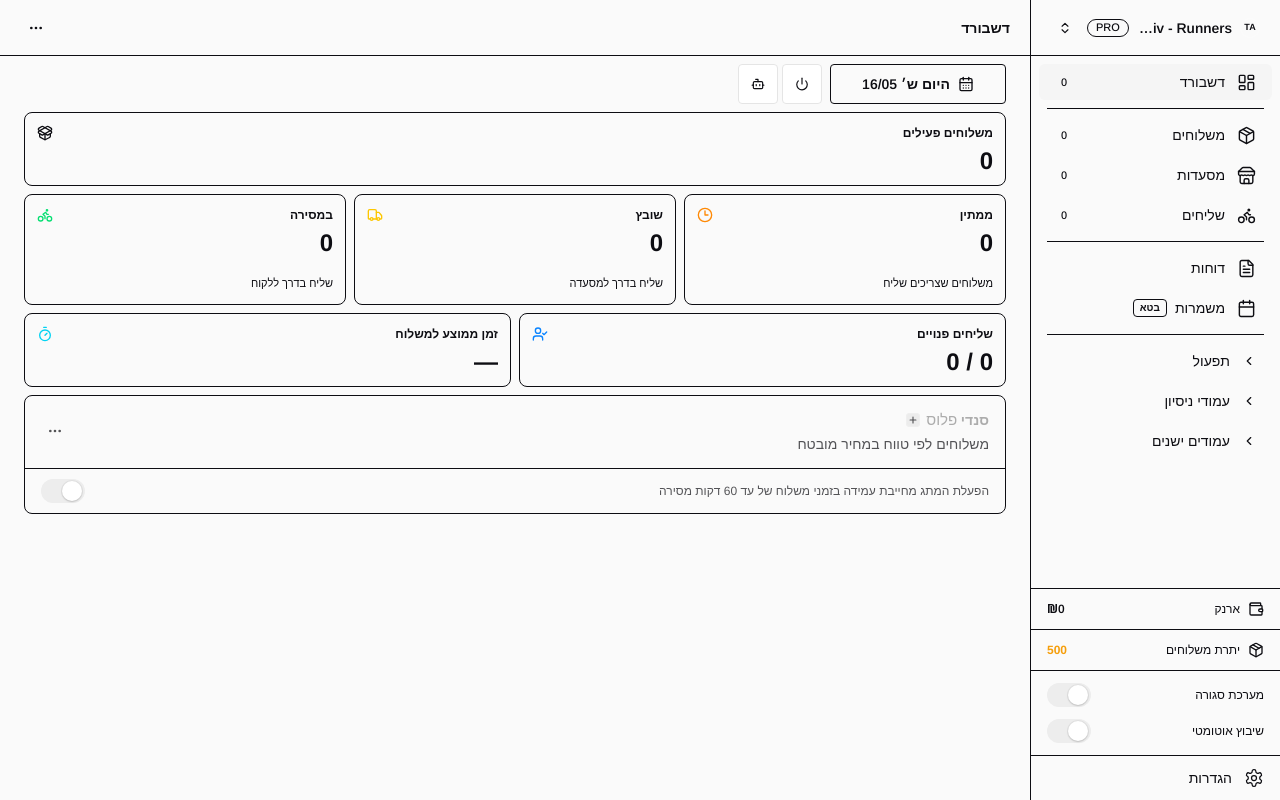
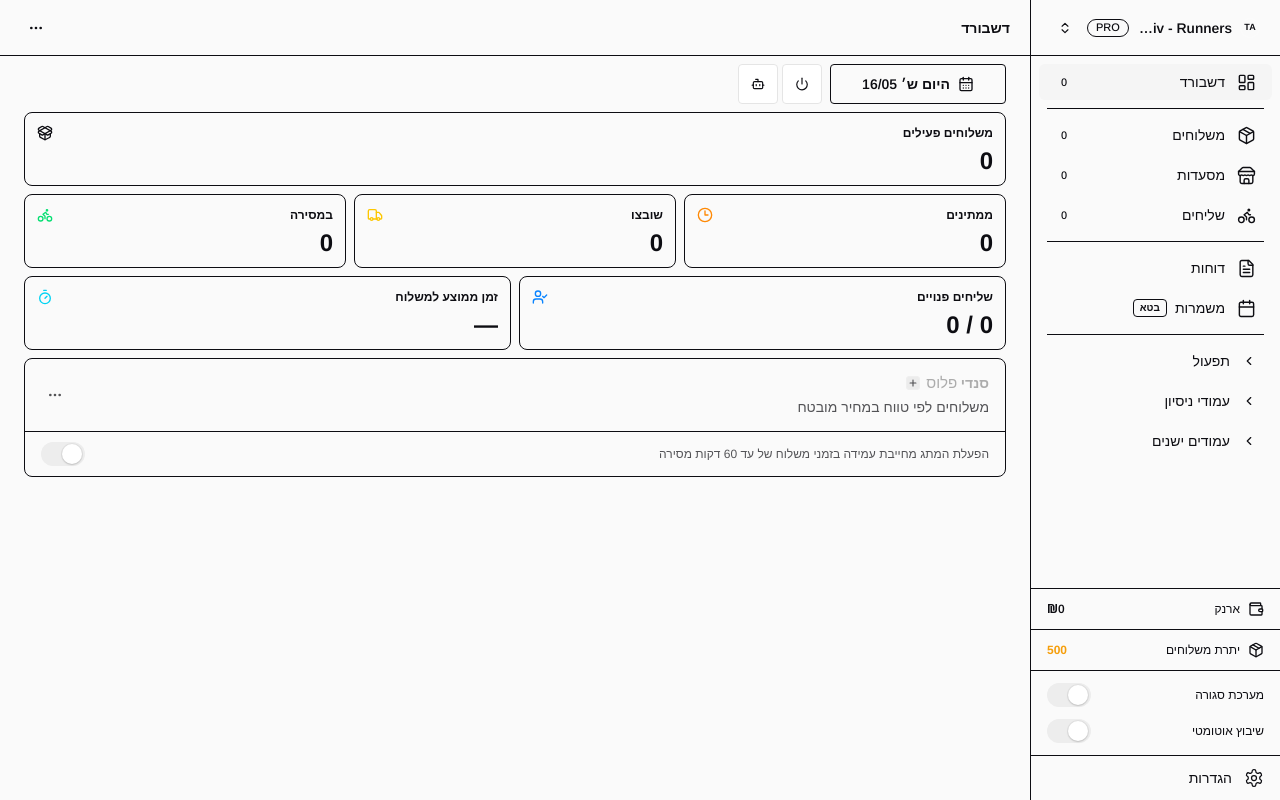
Before and after one commit to UxNinja360/sendi-system-demo, a React (Vite) app: page /dashboard in a window 1280 px wide. Built offline with nearby package versions, Linux system fonts and the light colour scheme; sample sign-in values are in the browser's storage; a web font is replaced by a local one.

Commit message:
תיקונים

```diff
--- a/src/app/pages/dashboard.tsx
+++ b/src/app/pages/dashboard.tsx
@@ -72,7 +72,7 @@ const STATUS_META: Array<{
 }> = [
   {
     id: 'pending',
-    label: 'ממתין',
+    label: 'ממתינים',
     hint: 'משלוחים שצריכים שליח',
     icon: Clock3,
     accentClassName: 'text-orange-400',
@@ -80,7 +80,7 @@ const STATUS_META: Array<{
   },
   {
     id: 'assigned',
-    label: 'שובץ',
+    label: 'שובצו',
     hint: 'שליח בדרך למסעדה',
     icon: Truck,
     accentClassName: 'text-yellow-400',
@@ -661,7 +661,6 @@ export const Dashboard: React.FC = () => {
     () => filteredDeliveries.filter((delivery) => ACTIVE_DELIVERY_STATUSES.includes(delivery.status)).length,
     [filteredDeliveries],
   );
-  const totalStatusCount = Math.max(filteredDeliveries.length, 1);
   const { mapSplitPortal } = useDeliveriesMapSplit({
     deliveries: filteredDeliveries,
     couriers: state.couriers,
@@ -723,9 +722,6 @@ export const Dashboard: React.FC = () => {
                 const isAverageDeliveryTimeCard = status.id === 'cancelled';
                 const Icon = isCourierAvailabilityCard ? UserCheck : isAverageDeliveryTimeCard ? Timer : status.icon;
                 const count = statusCounts.get(status.id) ?? 0;
-                const percent = Math.round((count / totalStatusCount) * 100);
-                const showStatusProgress =
-                  !isCourierAvailabilityCard && !isAverageDeliveryTimeCard;
                 const statusSpanClassName =
                   status.id === 'cancelled'
                     ? 'col-span-2 min-[520px]:col-span-3'
@@ -742,7 +738,6 @@ export const Dashboard: React.FC = () => {
                   : isAverageDeliveryTimeCard
                   ? formatAverageDeliveryTime(averageDeliveryMinutes)
                   : formatNumber(count);
-                const hint = status.hint;
                 const iconClassName = isCourierAvailabilityCard
                   ? 'text-[#0a84ff]'
                   : isAverageDeliveryTimeCard
@@ -765,19 +760,6 @@ export const Dashboard: React.FC = () => {
                     <div className="mt-2 text-xl font-bold leading-none text-app-text sm:text-2xl">
                       {value}
                     </div>
-                    {showStatusProgress ? (
-                      <>
-                        <div className="mt-2 h-1.5 overflow-hidden rounded-full bg-app-surface-raised">
-                          <div
-                            className={`h-full rounded-full ${status.barClassName}`}
-                            style={{ width: `${percent}%` }}
-                          />
-                        </div>
-                        <div className="mt-1.5 truncate text-[10px] text-app-text-secondary sm:text-[11px]">
-                          {hint}
-                        </div>
-                      </>
-                    ) : null}
                   </button>
                 );
               })}
--- a/src/styles/index.css
+++ b/src/styles/index.css
@@ -216,7 +216,7 @@ body {
 .sendi-plus-radius-slider {
   --sendi-plus-fill: 50%;
   --sendi-plus-active-color: #0a84ff;
-  --sendi-plus-thumb-color: var(--app-surface);
+  --sendi-plus-thumb-color: var(--sendi-plus-active-color);
   --sendi-plus-track-muted: color-mix(in srgb, var(--app-text-secondary) 22%, transparent);
   --sendi-plus-track-dot: color-mix(in srgb, var(--app-text-secondary) 32%, var(--app-surface));
   -webkit-appearance: none;
@@ -226,7 +226,7 @@ body {
 
 .sendi-plus-radius-slider--off {
   --sendi-plus-active-color: var(--sendi-plus-track-muted);
-  --sendi-plus-thumb-color: var(--app-surface);
+  --sendi-plus-thumb-color: color-mix(in srgb, var(--app-text-secondary) 42%, var(--app-surface-raised));
 }
 
 .sendi-plus-radius-slider::-webkit-slider-runnable-track {
@@ -251,9 +251,11 @@ body {
 .sendi-plus-radius-slider::-webkit-slider-thumb {
   -webkit-appearance: none;
   background: var(--sendi-plus-thumb-color) !important;
-  border: 2px solid var(--sendi-plus-active-color) !important;
+  border: 0 !important;
   border-radius: 999px !important;
-  box-shadow: 0 0 0 2px var(--app-surface) !important;
+  box-shadow:
+    inset 0 1px 0 rgba(255, 255, 255, 0.24),
+    0 2px 7px color-mix(in srgb, var(--sendi-plus-thumb-color) 36%, transparent) !important;
   height: 24px !important;
   margin-top: -9.5px !important;
   width: 24px !important;
@@ -261,8 +263,8 @@ body {
 
 .sendi-plus-radius-slider::-webkit-slider-thumb:hover {
   box-shadow:
-    0 0 0 2px var(--app-surface),
-    0 0 0 4px color-mix(in srgb, var(--sendi-plus-active-color) 18%, transparent) !important;
+    inset 0 1px 0 rgba(255, 255, 255, 0.28),
+    0 3px 10px color-mix(in srgb, var(--sendi-plus-thumb-color) 44%, transparent) !important;
   transform: none !important;
 }
 
@@ -287,17 +289,19 @@ body {
 
 .sendi-plus-radius-slider::-moz-range-thumb {
   background: var(--sendi-plus-thumb-color) !important;
-  border: 2px solid var(--sendi-plus-active-color) !important;
+  border: 0 !important;
   border-radius: 999px !important;
-  box-shadow: 0 0 0 2px var(--app-surface) !important;
+  box-shadow:
+    inset 0 1px 0 rgba(255, 255, 255, 0.24),
+    0 2px 7px color-mix(in srgb, var(--sendi-plus-thumb-color) 36%, transparent) !important;
   height: 24px !important;
   width: 24px !important;
 }
 
 .sendi-plus-radius-slider::-moz-range-thumb:hover {
   box-shadow:
-    0 0 0 2px var(--app-surface),
-    0 0 0 4px color-mix(in srgb, var(--sendi-plus-active-color) 18%, transparent) !important;
+    inset 0 1px 0 rgba(255, 255, 255, 0.28),
+    0 3px 10px color-mix(in srgb, var(--sendi-plus-thumb-color) 44%, transparent) !important;
   transform: none !important;
 }
 
```
